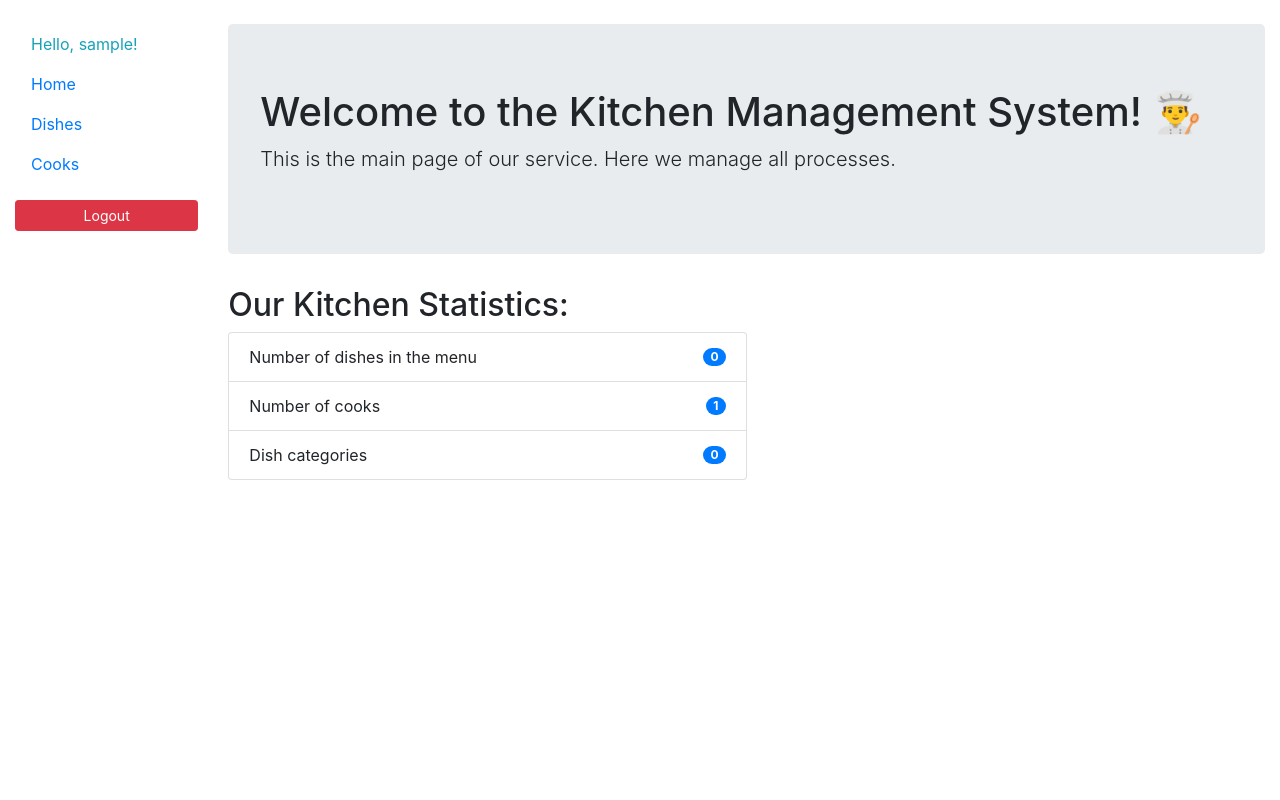
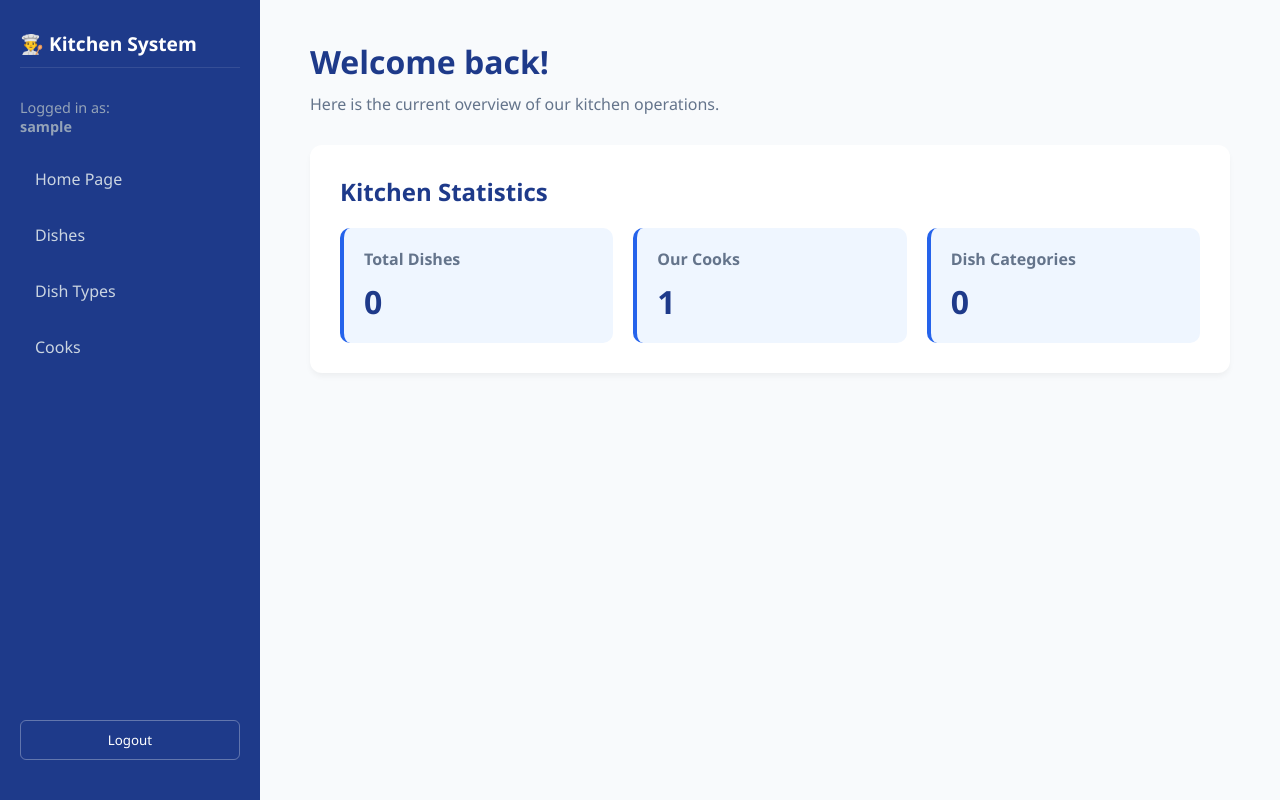
Before and after one commit to AndrewGalynin/restaurant-kitchen-service, a Django app: page / in a window 1280 px wide. Run offline with Django 5.2, Linux system fonts and the light colour scheme; the visitor is signed in with stand-in values (Sample User, id 1); data comes from the database, SQL or seed files in the repository; data that the repository does not hold is empty.

Commit message:
feat: implement DishType CRUD, custom CSS UI, and pagination

```diff
--- a/kitchen/urls.py
+++ b/kitchen/urls.py
@@ -1,10 +1,31 @@
 from django.urls import path
 
-from kitchen.views import index, signup
+from kitchen.views import (
+    index,
+    signup,
+    DishTypeListView,
+    DishTypeCreateView,
+    DishTypeUpdateView,
+    DishTypeDeleteView,
+)
+
 
 urlpatterns = [
     path("", index, name="index"),
     path("signup/", signup, name="signup"),
+    path("dish-types/", DishTypeListView.as_view(), name="dish-type-list"),
+    path("dish-types/create/", DishTypeCreateView.as_view(), name="dish-type-create"),
+    path(
+        "dish-types/<int:pk>/update/",
+        DishTypeUpdateView.as_view(),
+        name="dish-type-update",
+    ),
+    path(
+        "dish-types/<int:pk>/delete/",
+        DishTypeDeleteView.as_view(),
+        name="dish-type-delete",
+    ),
 ]
 
+
 app_name = "kitchen"
--- a/kitchen/views.py
+++ b/kitchen/views.py
@@ -1,7 +1,11 @@
 from django.contrib.auth import login
 from django.contrib.auth.decorators import login_required
+from django.contrib.auth.mixins import LoginRequiredMixin
 from django.http import HttpRequest, HttpResponse
 from django.shortcuts import render, redirect
+from django.urls import reverse_lazy
+from django.views import generic
+
 
 from kitchen.models import Dish, Cook, DishType
 from kitchen.forms import CookCreationForm
@@ -32,3 +36,30 @@ def signup(request):
     else:
         form = CookCreationForm()
     return render(request, "registration/signup.html", {"form": form})
+
+
+class DishTypeListView(LoginRequiredMixin, generic.ListView):
+    model = DishType
+    context_object_name = "dish_type_list"
+    template_name = "kitchen/dish_type_list.html"
+    paginate_by = 3
+
+
+class DishTypeCreateView(LoginRequiredMixin, generic.CreateView):
+    model = DishType
+    fields = "__all__"
+    success_url = reverse_lazy("kitchen:dish-type-list")
+    template_name = "kitchen/dish_type_form.html"
+
+
+class DishTypeUpdateView(LoginRequiredMixin, generic.UpdateView):
+    model = DishType
+    fields = "__all__"
+    success_url = reverse_lazy("kitchen:dish-type-list")
+    template_name = 'kitchen/dish_type_form.html'
+
+
+class DishTypeDeleteView(LoginRequiredMixin, generic.DeleteView):
+    model = DishType
+    success_url = reverse_lazy("kitchen:dish-type-list")
+    template_name = 'kitchen/dish_type_confirm_delete.html'
--- a/restaurant_kitchen_service/settings.py
+++ b/restaurant_kitchen_service/settings.py
@@ -129,8 +129,11 @@ USE_I18N = True
 
 USE_TZ = True
 
-
 # Static files (CSS, JavaScript, Images)
 # https://docs.djangoproject.com/en/6.0/howto/static-files/
 
 STATIC_URL = "static/"
+
+STATICFILES_DIRS = (BASE_DIR / "static",)
+
+STATIC_ROOT = BASE_DIR / "staticfiles"
--- /dev/null
+++ b/static/css/styles.css
@@ -0,0 +1,271 @@
+:root {
+    --primary-blue: #2563eb;
+    --hover-blue: #1d4ed8;
+    --dark-blue: #1e3a8a;
+    --light-blue: #eff6ff;
+    --bg-main: #f8fafc;
+    --text-main: #334155;
+    --text-light: #64748b;
+    --white: #ffffff;
+    --danger: #ef4444;
+    --border-color: #e2e8f0;
+}
+
+* {
+    box-sizing: border-box;
+    margin: 0;
+    padding: 0;
+    font-family: 'Segoe UI', Roboto, Helvetica, Arial, sans-serif;
+}
+
+body {
+    background-color: var(--bg-main);
+    color: var(--text-main);
+}
+
+.layout-container {
+    display: flex;
+    min-height: 100vh;
+}
+
+.sidebar {
+    width: 260px;
+    background-color: var(--dark-blue);
+    color: var(--white);
+    padding: 30px 20px;
+    display: flex;
+    flex-direction: column;
+}
+
+.sidebar-title {
+    font-size: 1.2rem;
+    font-weight: bold;
+    margin-bottom: 30px;
+    padding-bottom: 10px;
+    border-bottom: 1px solid rgba(255,255,255,0.1);
+}
+
+.nav-menu {
+    list-style: none;
+    flex-grow: 1;
+}
+
+.nav-item {
+    margin-bottom: 10px;
+}
+
+.nav-link {
+    display: block;
+    color: #cbd5e1;
+    text-decoration: none;
+    padding: 12px 15px;
+    border-radius: 8px;
+    transition: all 0.3s ease;
+}
+
+.nav-link:hover, .nav-link.active {
+    background-color: var(--primary-blue);
+    color: var(--white);
+}
+
+.user-info {
+    margin-bottom: 20px;
+    color: #94a3b8;
+    font-size: 0.9rem;
+}
+
+.main-content {
+    flex: 1;
+    padding: 40px 50px;
+}
+
+.card {
+    background-color: var(--white);
+    border-radius: 12px;
+    box-shadow: 0 4px 6px -1px rgba(0, 0, 0, 0.05);
+    padding: 30px;
+    margin-bottom: 20px;
+}
+
+.card-title {
+    color: var(--dark-blue);
+    margin-bottom: 20px;
+    font-size: 1.5rem;
+}
+
+.stats-grid {
+    display: flex;
+    gap: 20px;
+    margin-top: 20px;
+}
+
+.stat-box {
+    flex: 1;
+    background: var(--light-blue);
+    padding: 20px;
+    border-radius: 10px;
+    border-left: 4px solid var(--primary-blue);
+}
+
+.stat-box h3 {
+    color: var(--text-light);
+    font-size: 1rem;
+    margin-bottom: 10px;
+}
+
+.stat-box .number {
+    font-size: 2rem;
+    font-weight: bold;
+    color: var(--dark-blue);
+}
+
+.btn {
+    display: inline-block;
+    padding: 10px 20px;
+    border-radius: 6px;
+    text-decoration: none;
+    font-weight: 500;
+    cursor: pointer;
+    border: none;
+    transition: background-color 0.2s;
+    text-align: center;
+}
+
+.btn-primary {
+    background-color: var(--primary-blue);
+    color: var(--white);
+}
+
+.btn-primary:hover {
+    background-color: var(--hover-blue);
+}
+
+.btn-danger {
+    background-color: var(--danger);
+    color: var(--white);
+}
+
+.btn-danger:hover {
+    background-color: #dc2626;
+}
+
+.btn-outline {
+    background-color: transparent;
+    border: 1px solid var(--border-color);
+    color: var(--text-main);
+}
+
+.btn-outline:hover {
+    background-color: var(--bg-main);
+}
+
+.btn-block {
+    display: block;
+    width: 100%;
+}
+
+.modern-table {
+    width: 100%;
+    border-collapse: collapse;
+    margin-top: 20px;
+}
+
+.modern-table th {
+    background-color: var(--light-blue);
+    color: var(--dark-blue);
+    padding: 15px;
+    text-align: left;
+    font-weight: 600;
+    border-bottom: 2px solid var(--border-color);
+}
+
+.modern-table td {
+    padding: 15px;
+    border-bottom: 1px solid var(--border-color);
+    vertical-align: middle;
+}
+
+.form-group {
+    margin-bottom: 20px;
+}
+
+form p {
+    margin-bottom: 15px;
+}
+
+form label {
+    display: block;
+    margin-bottom: 5px;
+    font-weight: 500;
+    color: var(--text-main);
+}
+
+form input[type="text"],
+form input[type="password"],
+form input[type="number"],
+form select,
+form textarea {
+    width: 100%;
+    padding: 12px;
+    border: 1px solid var(--border-color);
+    border-radius: 6px;
+    outline: none;
+    transition: border-color 0.2s;
+    font-size: 1rem;
+}
+
+form input:focus,
+form select:focus,
+form textarea:focus {
+    border-color: var(--primary-blue);
+    box-shadow: 0 0 0 3px var(--light-blue);
+}
+
+.helptext {
+    font-size: 0.8rem;
+    color: var(--text-light);
+    display: block;
+    margin-top: 5px;
+}
+
+.pagination-wrapper {
+    display: flex;
+    justify-content: center;
+    margin-top: 30px;
+    margin-bottom: 10px;
+}
+
+.modern-pagination {
+    display: flex;
+    list-style: none;
+    gap: 8px;
+    padding: 0;
+}
+
+.modern-pagination li {
+    margin: 0;
+}
+
+.page-link {
+    display: inline-block;
+    padding: 8px 16px;
+    background-color: var(--white);
+    color: var(--primary-blue);
+    border: 1px solid var(--border-color);
+    border-radius: 6px;
+    text-decoration: none;
+    font-weight: 500;
+    transition: all 0.2s ease;
+}
+
+a.page-link:hover {
+    background-color: var(--light-blue);
+    border-color: var(--primary-blue);
+}
+
+.page-link.active {
+    background-color: var(--primary-blue);
+    color: var(--white);
+    border-color: var(--primary-blue);
+    cursor: default;
+}
--- a/templates/base.html
+++ b/templates/base.html
@@ -1,32 +1,29 @@
+{% load static %}
 <!DOCTYPE html>
 <html lang="en">
 <head>
-  {% block title %}
-    <title>Restaurant Kitchen Service</title>
-  {% endblock %}
   <meta charset="utf-8">
   <meta name="viewport" content="width=device-width, initial-scale=1">
-  <link rel="stylesheet"
-        href="https://cdn.jsdelivr.net/npm/bootstrap@4.5.3/dist/css/bootstrap.min.css"
-        integrity="sha384-TX8t27EcRE3e/ihU7zmQxVncDAy5uIKz4rEkgIXeMed4M0jlfIDPvg6uqKI2xXr2"
-        crossorigin="anonymous">
+  <title>Kitchen Service</title>
+  <link rel="stylesheet" href="{% static 'css/styles.css' %}">
 </head>
 <body>
-<div class="container-fluid">
-  <div class="row mt-4">
-    <div class="col-sm-2">
+<div class="layout-container">
+  <aside class="sidebar">
+    <div class="sidebar-title">👨‍🍳 Kitchen System</div>
     {% block sidebar %}
       {% include "kitchen/includes/sidebar.html" %}
     {% endblock %}
-    </div>
-    <div class="col-sm-10">
+  </aside>
+
+  <main class="main-content">
     {% block content %}
     {% endblock %}
     {% block pagination %}
       {% include "kitchen/includes/pagination.html" %}
     {% endblock %}
-    </div>
-  </div>
+  </main>
+
 </div>
 </body>
 </html>
--- a/templates/kitchen/includes/sidebar.html
+++ b/templates/kitchen/includes/sidebar.html
@@ -1,26 +1,35 @@
-<ul class="nav flex-column">
-  {% if user.is_authenticated %}
+{% if user.is_authenticated %}
+  <div class="user-info">
+    Logged in as:<br>
+    <strong>{{ user.username }}</strong>
+  </div>
+  <ul class="nav-menu">
     <li class="nav-item">
-      <a class="nav-link text-info">Hello, {{ user.username }}!</a>
-    </li>
-    <li class="nav-item">
-      <a class="nav-link active" href="{% url 'kitchen:index' %}">Home</a>
+      <a class="nav-link" href="{% url 'kitchen:index' %}">Home Page</a>
     </li>
     <li class="nav-item">
       <a class="nav-link" href="#">Dishes</a>
     </li>
     <li class="nav-item">
+      <a class="nav-link" href="{% url 'kitchen:dish-type-list' %}">Dish Types</a>
+    </li>
+    <li class="nav-item">
       <a class="nav-link" href="#">Cooks</a>
     </li>
-    <li class="nav-item mt-3">
-      <form action="{% url 'logout' %}" method="post">
-        {% csrf_token %}
-        <button type="submit" class="btn btn-danger btn-sm btn-block">Logout</button>
-      </form>
+  </ul>
+
+  <div class="nav-item" style="margin-top: auto; padding-top: 20px;">
+    <form action="{% url 'logout' %}" method="post">
+      {% csrf_token %}
+      <button type="submit" class="btn btn-outline btn-block"
+              style="color: white; border-color: rgba(255,255,255,0.3);">Logout
+      </button>
+    </form>
+  </div>
+{% else %}
+  <ul class="nav-menu">
+    <li class="nav-item">
+      <a class="btn btn-primary btn-block" style="text-align: center;" href="{% url 'login' %}">Login</a>
     </li>
-  {% else %}
-    <li class="nav-item">
-      <a class="btn btn-primary btn-block" href="{% url 'login' %}">Login</a>
-    </li>
-  {% endif %}
-</ul>
+  </ul>
+{% endif %}
--- a/templates/kitchen/index.html
+++ b/templates/kitchen/index.html
@@ -1,24 +1,24 @@
 {% extends "base.html" %}
 
 {% block content %}
-    <div class="jumbotron">
-        <h1>Welcome to the Kitchen Management System! 👨‍🍳</h1>
-        <p class="lead">This is the main page of our service. Here we manage all processes.</p>
+  <h1 style="color: var(--dark-blue); margin-bottom: 10px;">Welcome back!</h1>
+  <p style="color: var(--text-light); margin-bottom: 30px;">Here is the current overview of our kitchen operations.</p>
+
+  <div class="card">
+    <h2 class="card-title">Kitchen Statistics</h2>
+    <div class="stats-grid">
+      <div class="stat-box">
+        <h3>Total Dishes</h3>
+        <div class="number">{{ num_dishes }}</div>
+      </div>
+      <div class="stat-box">
+        <h3>Our Cooks</h3>
+        <div class="number">{{ num_cooks }}</div>
+      </div>
+      <div class="stat-box">
+        <h3>Dish Categories</h3>
+        <div class="number">{{ num_dish_types }}</div>
+      </div>
     </div>
-
-    <h2>Our Kitchen Statistics:</h2>
-    <ul class="list-group w-50">
-        <li class="list-group-item d-flex justify-content-between align-items-center">
-            Number of dishes in the menu
-            <span class="badge badge-primary badge-pill">{{ num_dishes }}</span>
-        </li>
-        <li class="list-group-item d-flex justify-content-between align-items-center">
-            Number of cooks
-            <span class="badge badge-primary badge-pill">{{ num_cooks }}</span>
-        </li>
-        <li class="list-group-item d-flex justify-content-between align-items-center">
-            Dish categories
-            <span class="badge badge-primary badge-pill">{{ num_dish_types }}</span>
-        </li>
-    </ul>
+  </div>
 {% endblock %}
```
Also changed, not shown: kitchen/templatetags/query_transform.py (added, +14 -0 lines), templates/kitchen/dish_type_confirm_delete.html (added, +17 -0 lines), templates/kitchen/dish_type_form.html (added, +17 -0 lines), templates/kitchen/dish_type_list.html (added, +38 -0 lines), templates/kitchen/includes/pagination.html (+22 -9 lines), kitchen/templatetags/__init__.py (added). Lines whose indentation alone changed are shown as unchanged.
